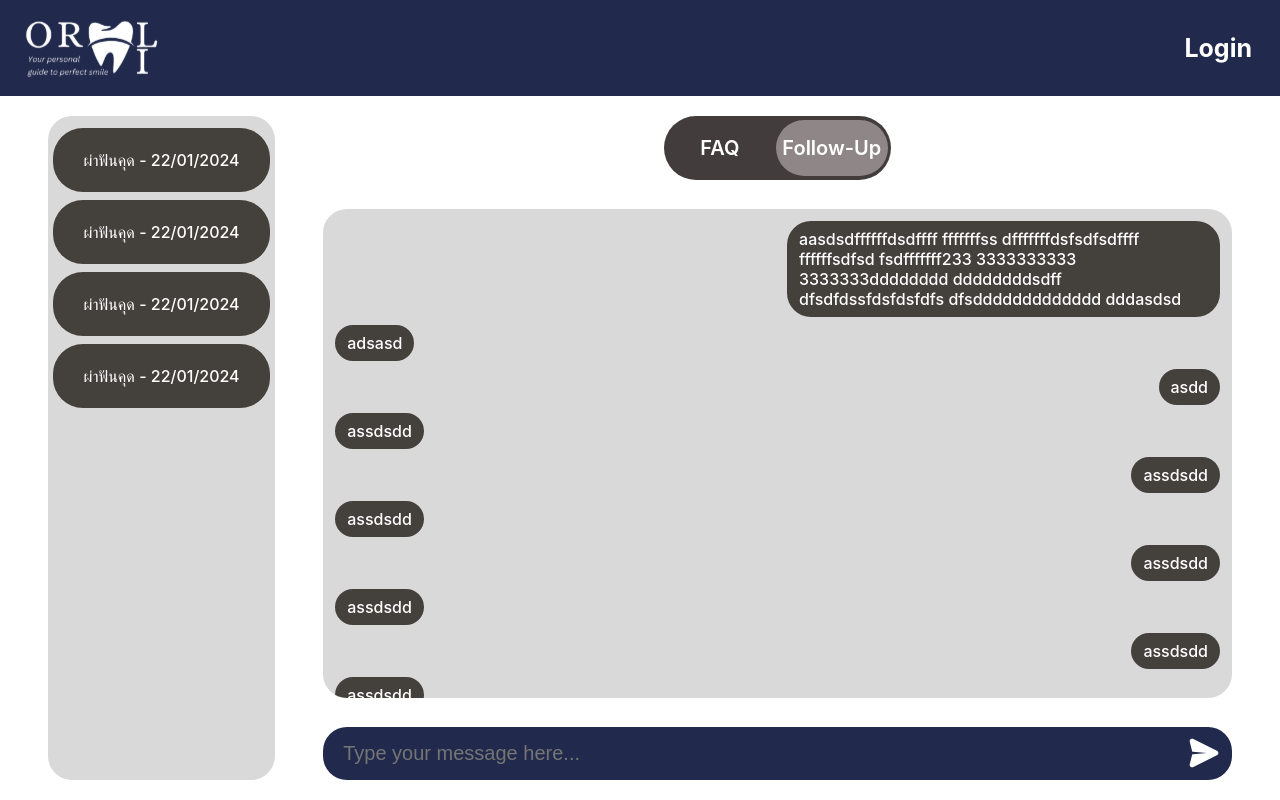
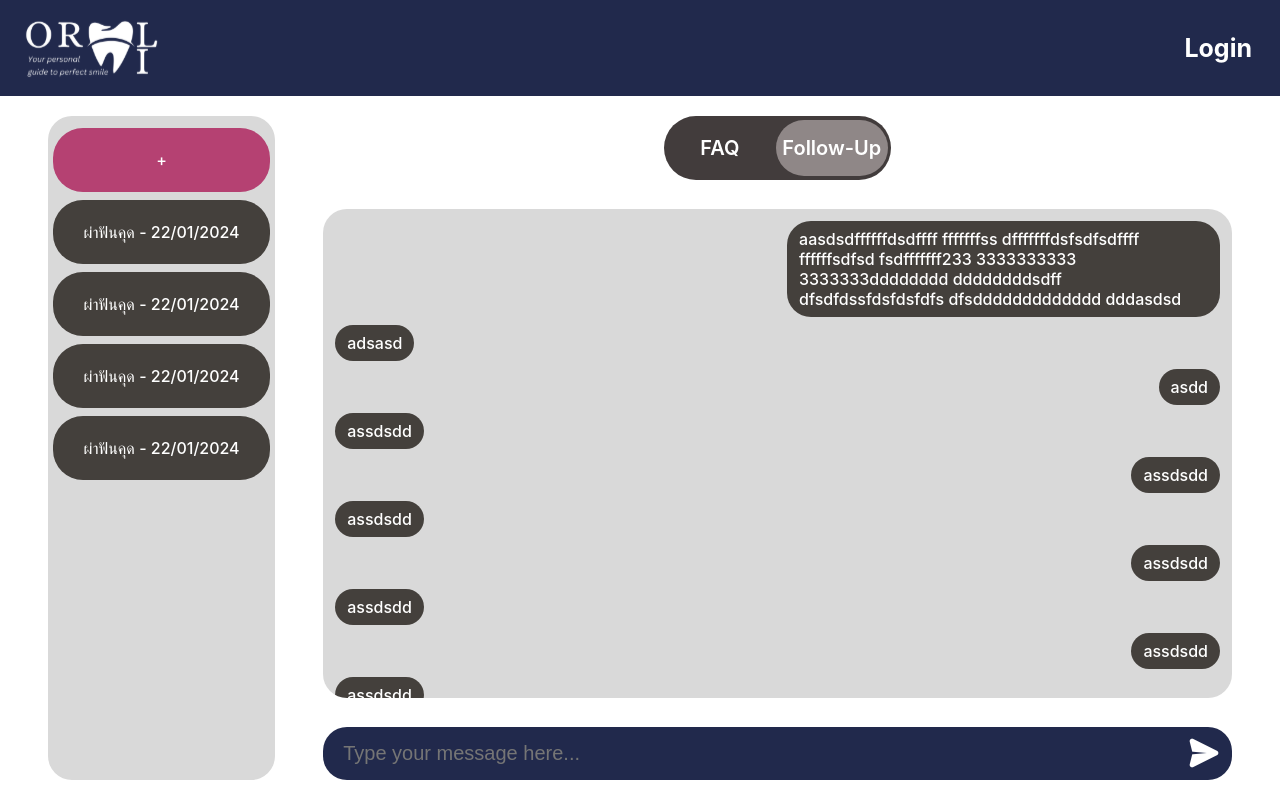
Before and after one commit to KhChanon/DENTAL-WEB-AI, a React (Create React App) app in the folder client/: page /followup in a window 1280 px wide. Built offline with nearby package versions, Linux system fonts and the light colour scheme.

Commit message:
Add plus button to Followup page and make ChatListBox clickable

```diff
--- a/client/src/pages/Followup/Followup.tsx
+++ b/client/src/pages/Followup/Followup.tsx
@@ -11,6 +11,9 @@ const Followup:React.FC = () => {
       <div className='flex flex-row w-full h-full'>
         <div className="flex flex-col items-center justify-center w-1/5 py-5 pl-12 select-none">
           <div className='flex flex-col rounded-3xl h-full w-full bg-[#D9D9D9] py-3 gap-2 justify-start items-center'>
+            <div className="flex flex-col items-center justify-center w-[85%] px-3 h-16 bg-[#B54172] rounded-[30px] text-center text-white font-medium text-base cursor-pointer">
+              <p className='m-0'>+</p>
+            </div>
             <ChatListBox RecordID={"1"} TimeStamp={new Date()} SurgicalProcedure={"ผ่าฟันคุด"} Status={"asd"} ChatMessesge={'asd'} />
             <ChatListBox RecordID={"1"} TimeStamp={new Date()} SurgicalProcedure={"ผ่าฟันคุด"} Status={"asd"} ChatMessesge={'asd'} />
             <ChatListBox RecordID={"1"} TimeStamp={new Date()} SurgicalProcedure={"ผ่าฟันคุด"} Status={"asd"} ChatMessesge={'asd'} />
--- a/client/src/pages/Followup/components/ChatListBox.tsx
+++ b/client/src/pages/Followup/components/ChatListBox.tsx
@@ -12,7 +12,7 @@ const ChatListBox: React.FC<RecordProp> = ({RecordID,TimeStamp,SurgicalProcedure
     const formattedDate: string = `${padZero(day)}/${padZero(month)}/${year}`;
 
     return (
-    <div className="flex flex-col items-center justify-center w-[85%] px-3 h-16 bg-stone-700 rounded-[30px] text-center text-white font-medium text-base">
+    <div className="flex flex-col items-center justify-center w-[85%] px-3 h-16 bg-stone-700 rounded-[30px] text-center text-white font-medium text-base cursor-pointer">
         <p className='m-0'>{SurgicalProcedure} - {formattedDate}</p>
     </div>
   )
```
